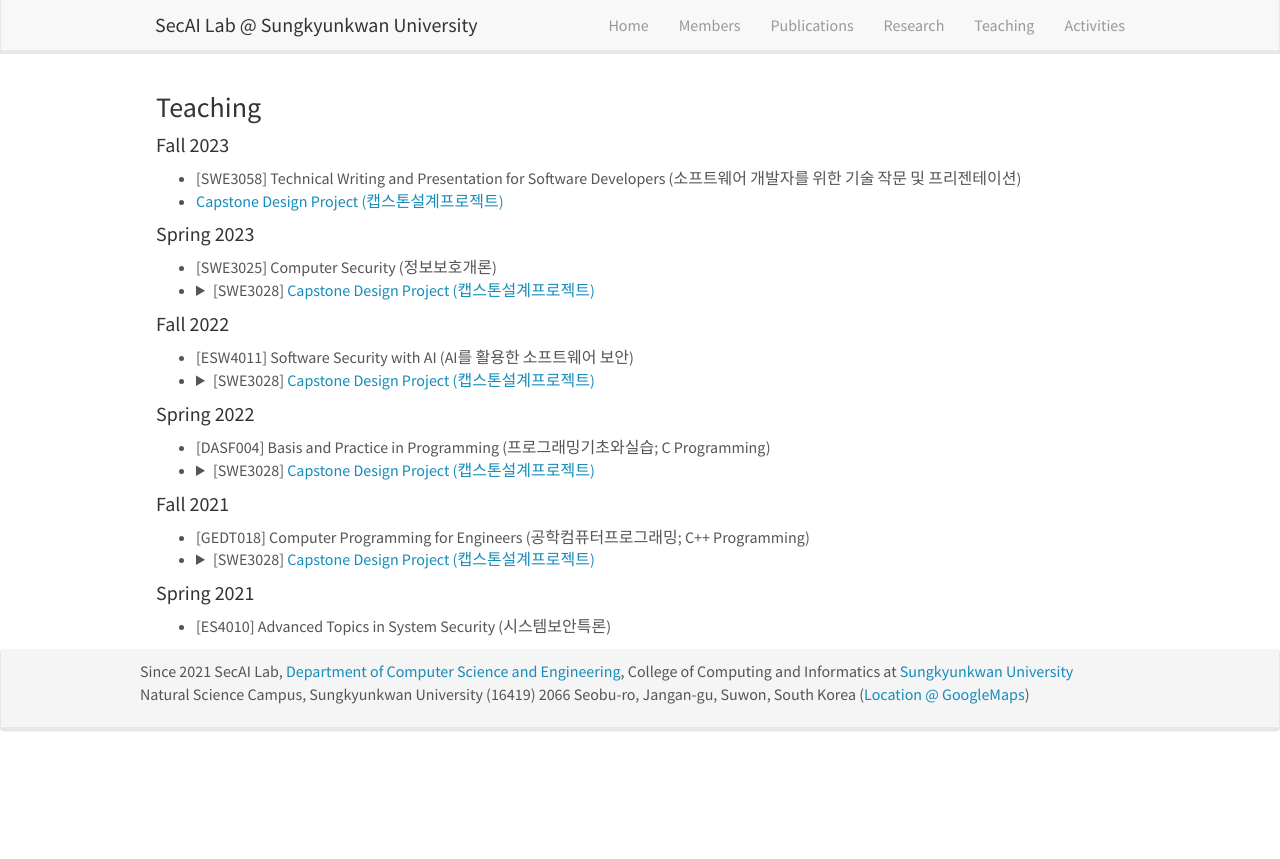
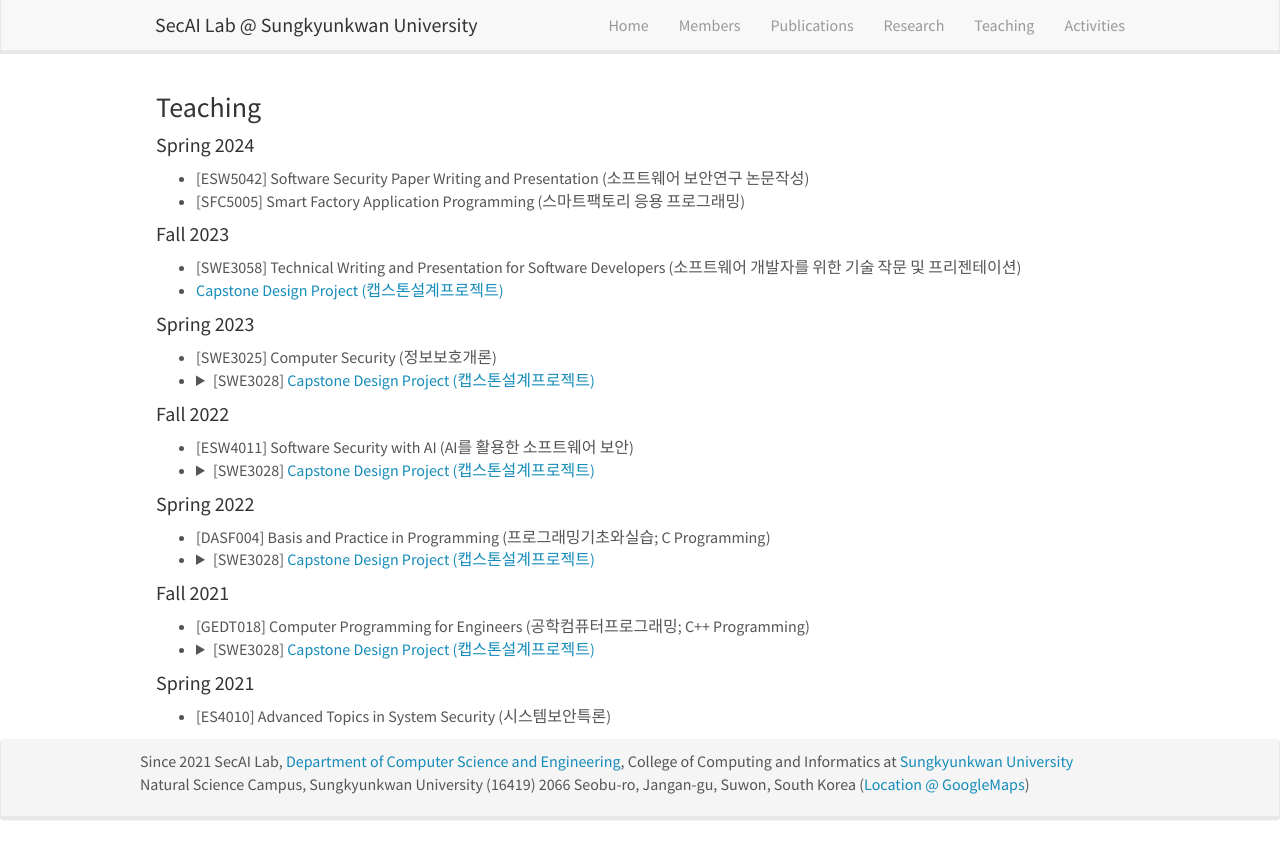
Before and after one commit to SecAI-Lab/secai-lab.github.io, a Jekyll site: the page built from _pages/teaching.md, in a window 1280 px wide. Shown: the top 859 px of the page. Built offline with Jekyll 4.4.1, drawn with Linux system fonts in a browser that asks for light colours; nearby versions of some CDN libraries.

Commit message:
2024 classes

```diff
--- a/_pages/teaching.md
+++ b/_pages/teaching.md
@@ -7,6 +7,10 @@
 ---
 
 ### Teaching
+
+#### Spring 2024
+* [ESW5042] Software Security Paper Writing and Presentation (소프트웨어 보안연구 논문작성)
+* [SFC5005] Smart Factory Application Programming (스마트팩토리 응용 프로그래밍)
 
 #### Fall 2023
 * [SWE3058] Technical Writing and Presentation for Software Developers (소프트웨어 개발자를 위한 기술 작문 및 프리젠테이션)
```
